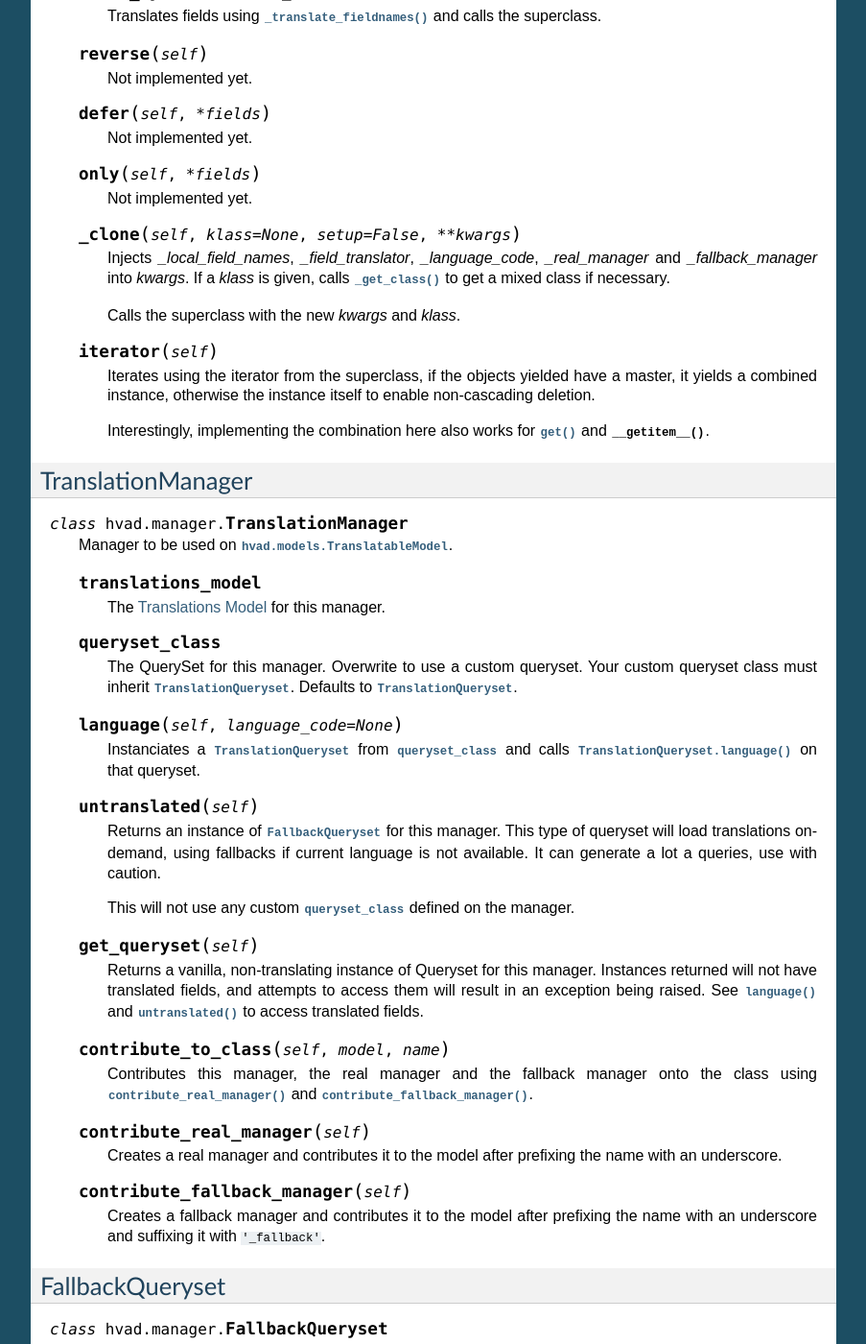
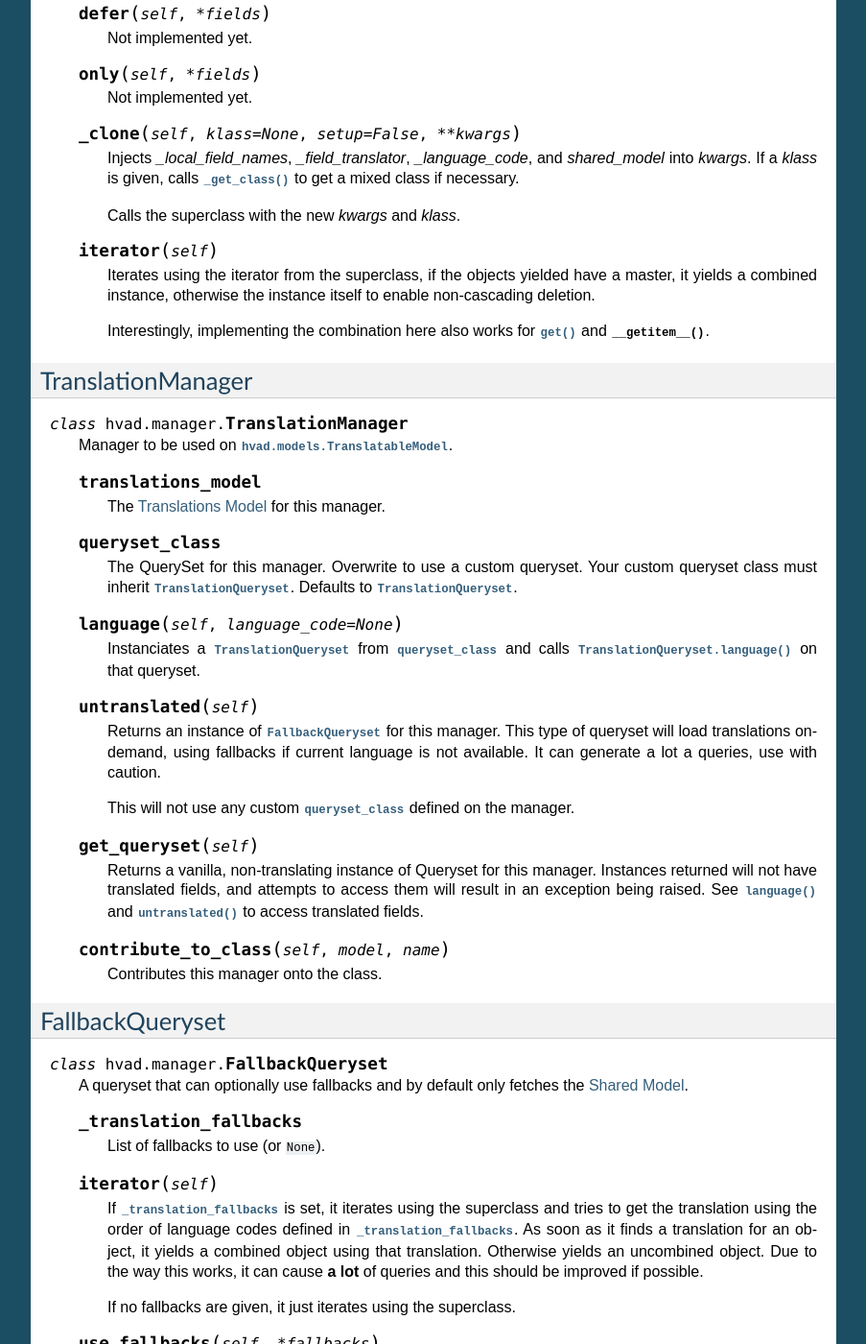
Before and after one commit to KristianOellegaard/django-hvad, a Sphinx documentation site: the page built from docs/internal/manager.rst, in a window 1280 px wide and 1400 px high, scrolled down 4357 px. Shown: the whole window at 96% size, without its empty margins (198-1101 px from the left). Built offline with Sphinx 7.4.7, drawn with Linux system fonts in a browser that asks for light colours; some of the changed text lies outside the part shown.

Commit message:
Removed _real_manager and _fallback_manager indirections as they were confusing and served no real purpose.

```diff
--- a/docs/internal/manager.rst
+++ b/docs/internal/manager.rst
@@ -84,14 +84,6 @@ TranslationQueryset
 
         The cached field translator for this manager.
 
-    .. attribute:: _real_manager
-
-        The real manager of the :term:`Shared Model`.
-
-    .. attribute:: _fallback_manager
-
-        The fallback manager of the :term:`Shared Model`.
-
     .. attribute:: _language_code
 
         The language code of this queryset.
@@ -173,8 +165,8 @@ TranslationQueryset
     .. method:: _get_shared_queryset(self)
 
         Returns a clone of this queryset but for the shared model. Does so by
-        using :attr:`_real_manager` and filtering over this queryset. Returns a
-        queryset for the :term:`Shared Model`.
+        creating a :class:`django.db.query.QuerySet` on :attr:`shared_model`
+        and filtering over this queryset. Returns a queryset for the :term:`Shared Model`.
 
     .. method:: language(self, language_code=None)
 
@@ -323,7 +315,7 @@ TranslationQueryset
     .. method:: _clone(self, klass=None, setup=False, **kwargs)
 
         Injects *_local_field_names*, *_field_translator*, *_language_code*,
-        *_real_manager* and *_fallback_manager* into *kwargs*. If a *klass* is
+        and *shared_model* into *kwargs*. If a *klass* is
         given, calls :meth:`_get_class` to get a mixed class if necessary.
 
         Calls the superclass with the new *kwargs* and *klass*.
@@ -378,20 +370,7 @@ TranslationManager
 
     .. method:: contribute_to_class(self, model, name)
 
-        Contributes this manager, the real manager and the fallback manager onto
-        the class using :meth:`contribute_real_manager` and
-        :meth:`contribute_fallback_manager`.
-
-    .. method:: contribute_real_manager(self)
-
-        Creates a real manager and contributes it to the model after prefixing
-        the name with an underscore.
-
-    .. method:: contribute_fallback_manager(self)
-
-        Creates a fallback manager and contributes it to the model after
-        prefixing the name with an underscore and suffixing it with
-        ``'_fallback'``.
+        Contributes this manager onto the class.
 
 
 ****************
```
Also changed, not shown: 2 other files.
